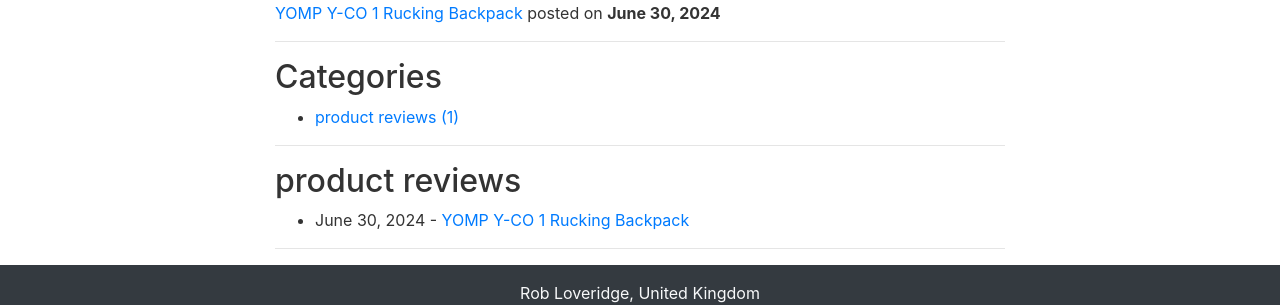
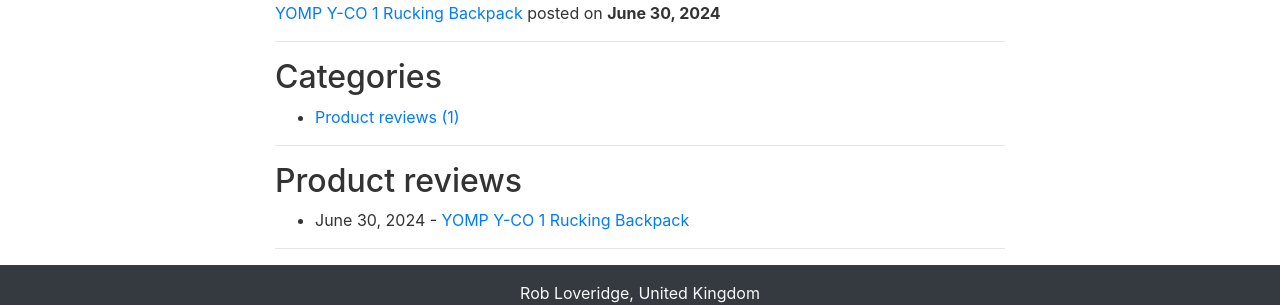
Before and after one commit to robertloveridge/ruckyou, a Jekyll site: the page built from _pages/01_blog.md, in a window 1280 px wide. Shown: the part 294-599 px from the top of the page. Built offline with Jekyll 4.4.1, drawn with Linux system fonts in a browser that asks for light colours; nearby versions of some CDN libraries; part of the change alters nothing that is shown.

Commit message:
Update 01_blog.md

```diff
--- a/_pages/01_blog.md
+++ b/_pages/01_blog.md
@@ -18,11 +18,11 @@ permalink: /blog
 {% assign categories_list = site.categories %}
 {% if categories_list.first[0] == null %}
   {% for category in categories_list %}
-  <li><a href="#{{ category }}">{{ category | camelcase }} ({{ site.tags[category].size }})</a></li>
+  <li><a href="#{{ category }}">{{ category | capitalize }} ({{ site.tags[category].size }})</a></li>
   {% endfor %}
 {% else %}
   {% for category in categories_list %}
-  <li><a href="#{{ category[0] }}">{{ category[0] | camelcase }} ({{ category[1].size }})</a></li>
+  <li><a href="#{{ category[0] }}">{{ category[0] | capitalize }} ({{ category[1].size }})</a></li>
   {% endfor %}
 {% endif %}
 {% assign categories_list = nil %}
@@ -31,7 +31,7 @@ permalink: /blog
 <hr>
 
 {% for tag in site.categories %}
-## {{ tag[0] | camelcase }}
+## {{ tag[0] | capitalize }}
 <ul>
   {% assign pages_list = tag[1] %}
   {% for post in pages_list %}
```
